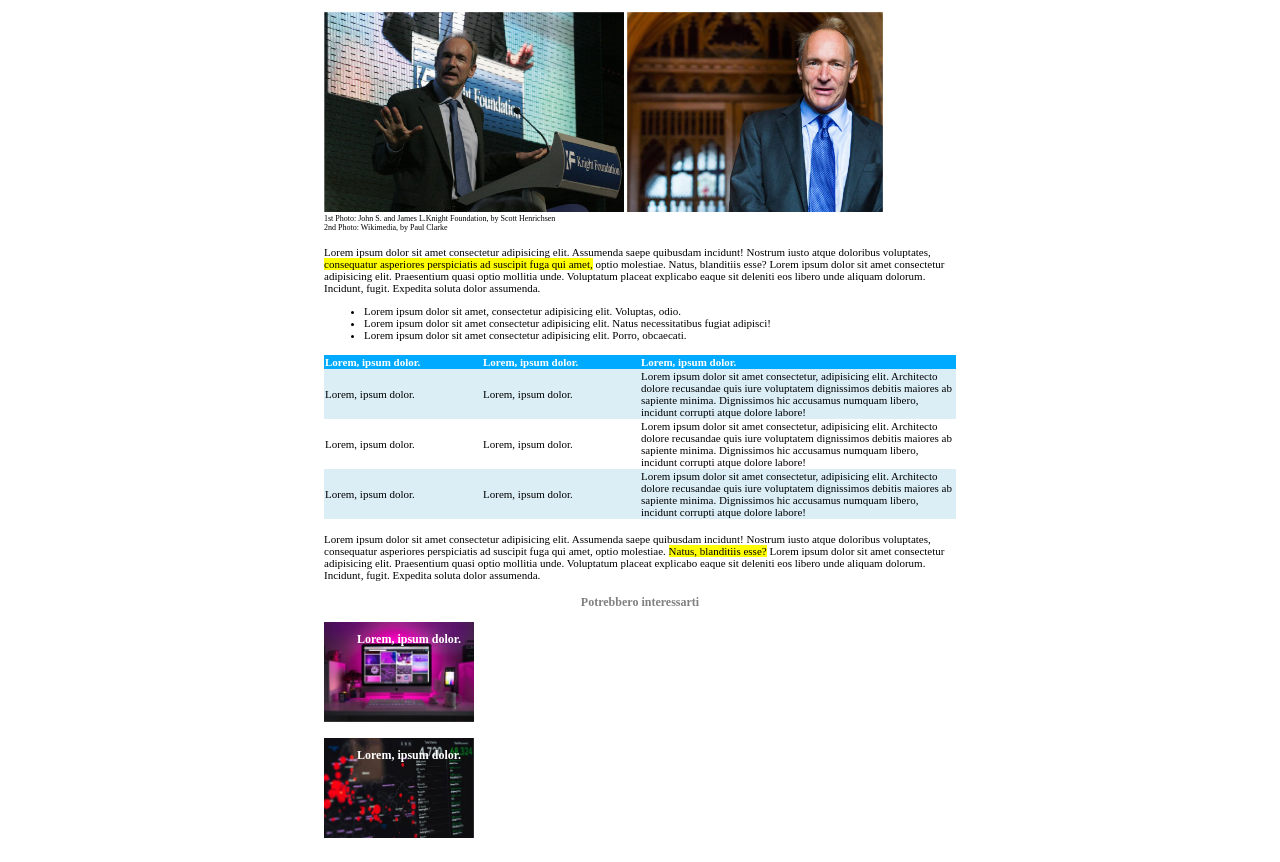
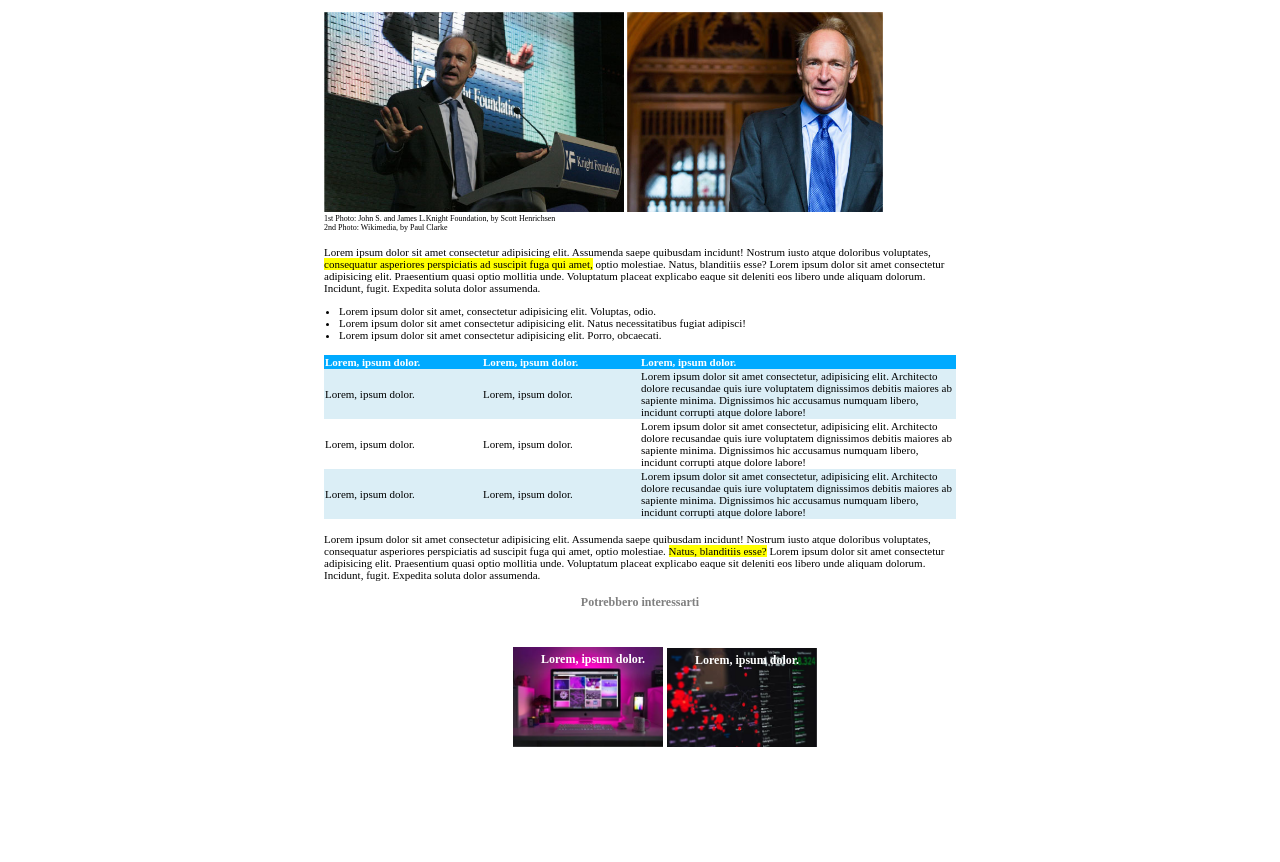
Before and after one commit to AngeloCalabro/html-css-booleaner, a plain HTML site: page css-centrato/index.html in a window 1280 px wide. Shown: the part 158-1020 px from the top of the page. After the commit the page ends 954 px from the top, so only its background shows below. Drawn offline with Linux system fonts and the light colour scheme.

Commit message:
BONUS - completato

```diff
--- a/css-centrato/style.css
+++ b/css-centrato/style.css
@@ -60,6 +60,10 @@ section {
     background-color: yellow;
 }
 
+ul {
+    padding: 0 15px;
+}
+
 table {
     width: 100%;
     border-collapse: collapse;
@@ -107,6 +111,8 @@ footer {
     position: relative;
     width: 100px;
     height: auto;
+    display: inline-block;
+    margin: 25px;
 }
 
 .monitor {
@@ -131,7 +137,7 @@ footer {
     top: 0;
     left: 0;
     width: 150px;
-    padding: 10px;
+    padding: 5px;
     color: white;
     font-weight: bold;
     font-size: 12px;
```
